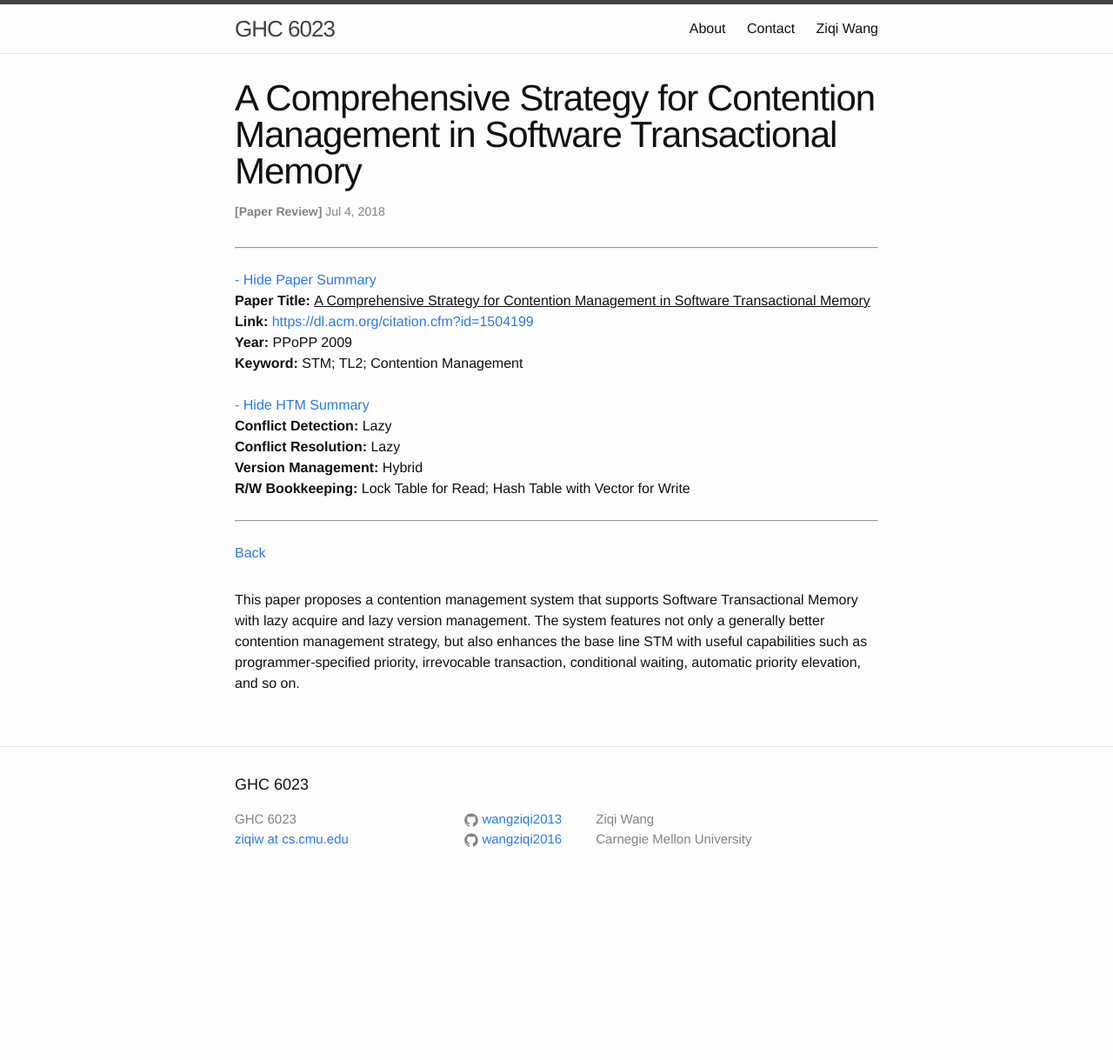
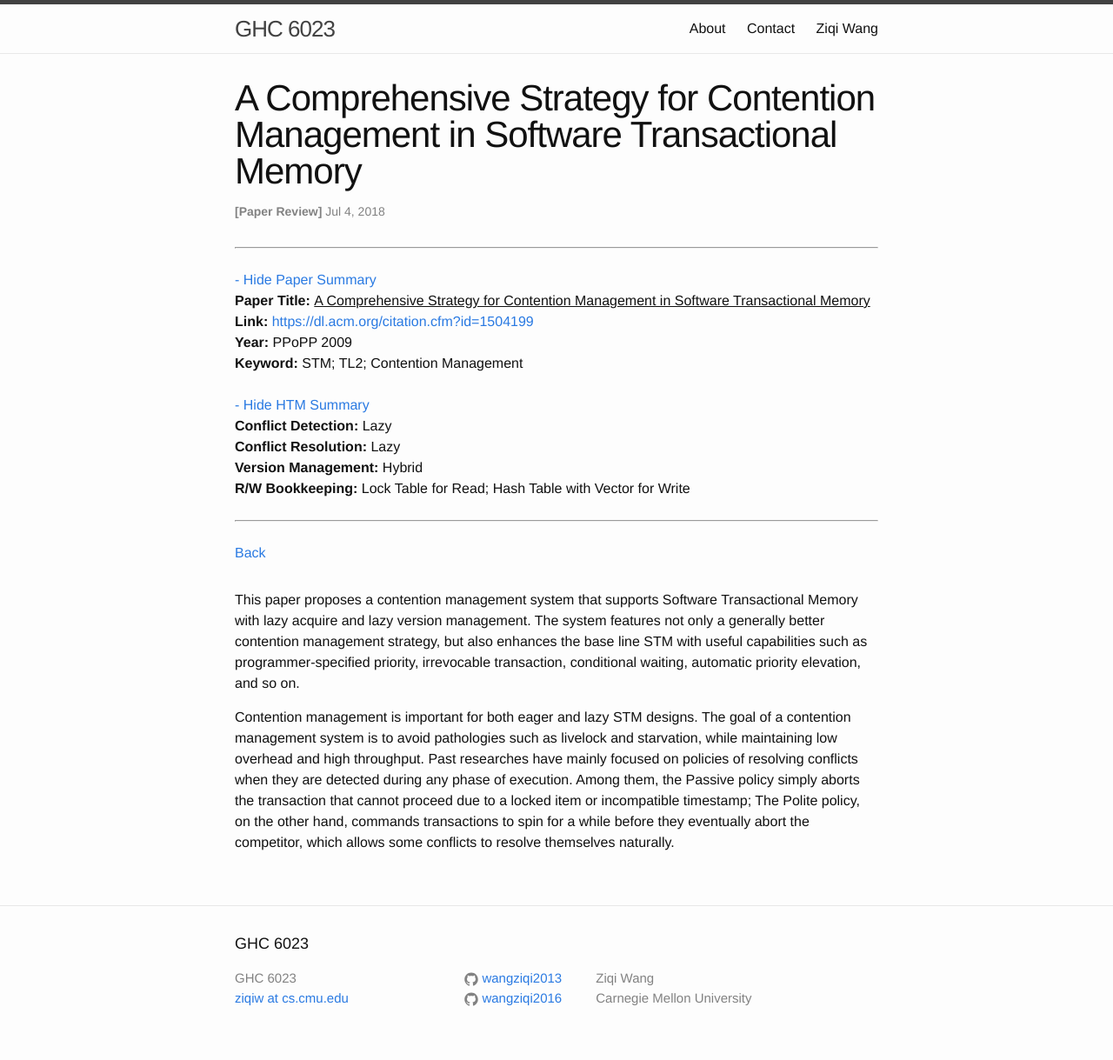
Before and after one commit to wangziqi2013/wangziqi2013.github.io, a Jekyll site: the page built from _posts/2018-07-03-A-Comprehensive-Strategy-for-Contention-Management-In-STM.markdown, in a window 1280 px wide. Shown: the whole page at 87% size. Built offline with Jekyll 4.4.1, drawn with Linux system fonts in a browser that asks for light colours; before the commit the page ends 1036 px from its top, so only the background shows below that.

Commit message:
Finish first paragraph

```diff
--- a/_posts/2018-07-03-A-Comprehensive-Strategy-for-Contention-Management-In-STM.markdown
+++ b/_posts/2018-07-03-A-Comprehensive-Strategy-for-Contention-Management-In-STM.markdown
@@ -17,3 +17,10 @@ This paper proposes a contention management system that supports Software Transa
 and lazy version management. The system features not only a generally better contention management strategy, but
 also enhances the base line STM with useful capabilities such as programmer-specified priority, irrevocable transaction,
 conditional waiting, automatic priority elevation, and so on.
+
+Contention management is important for both eager and lazy STM designs. The goal of a contention management system is
+to avoid pathologies such as livelock and starvation, while maintaining low overhead and high throughput. Past researches
+have mainly focused on policies of resolving conflicts when they are detected during any phase of execution. Among them, the
+Passive policy simply aborts the transaction that cannot proceed due to a locked item or incompatible timestamp; The
+Polite policy, on the other hand, commands transactions to spin for a while before they eventually abort the competitor,
+which allows some conflicts to resolve themselves naturally.
```
